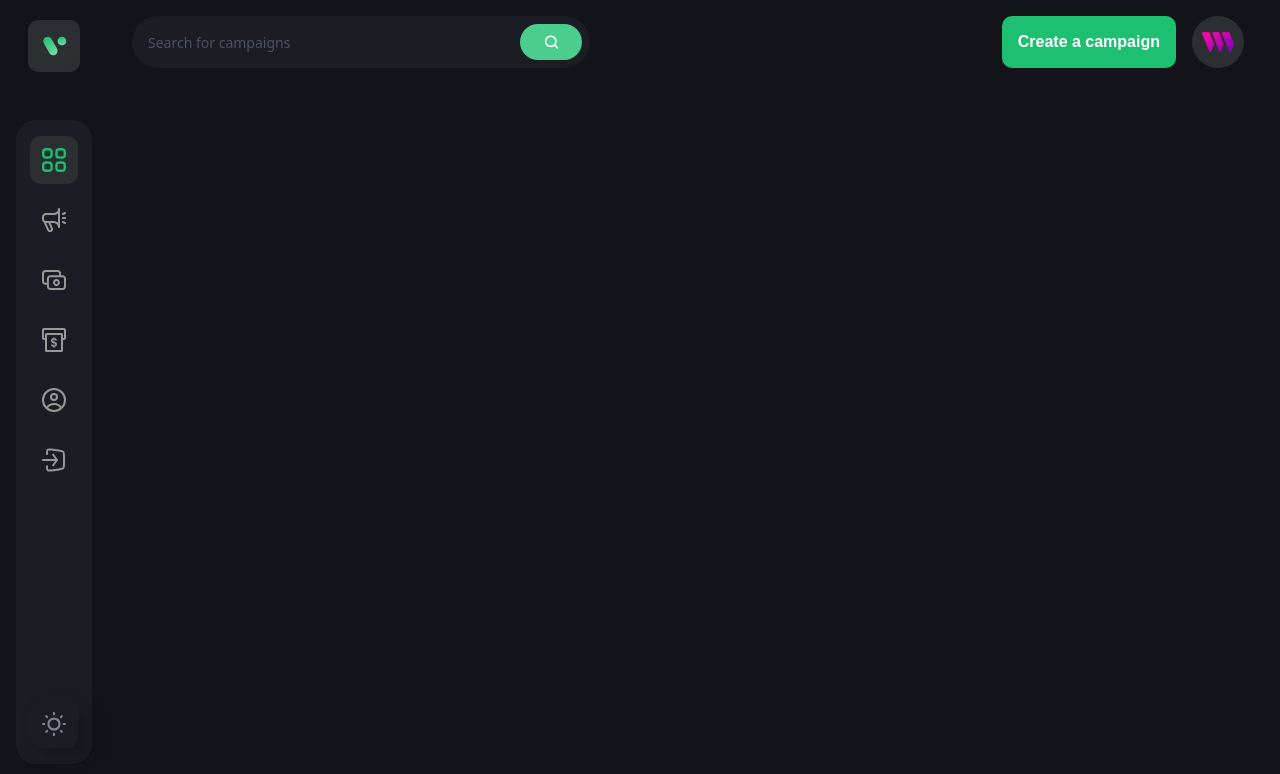
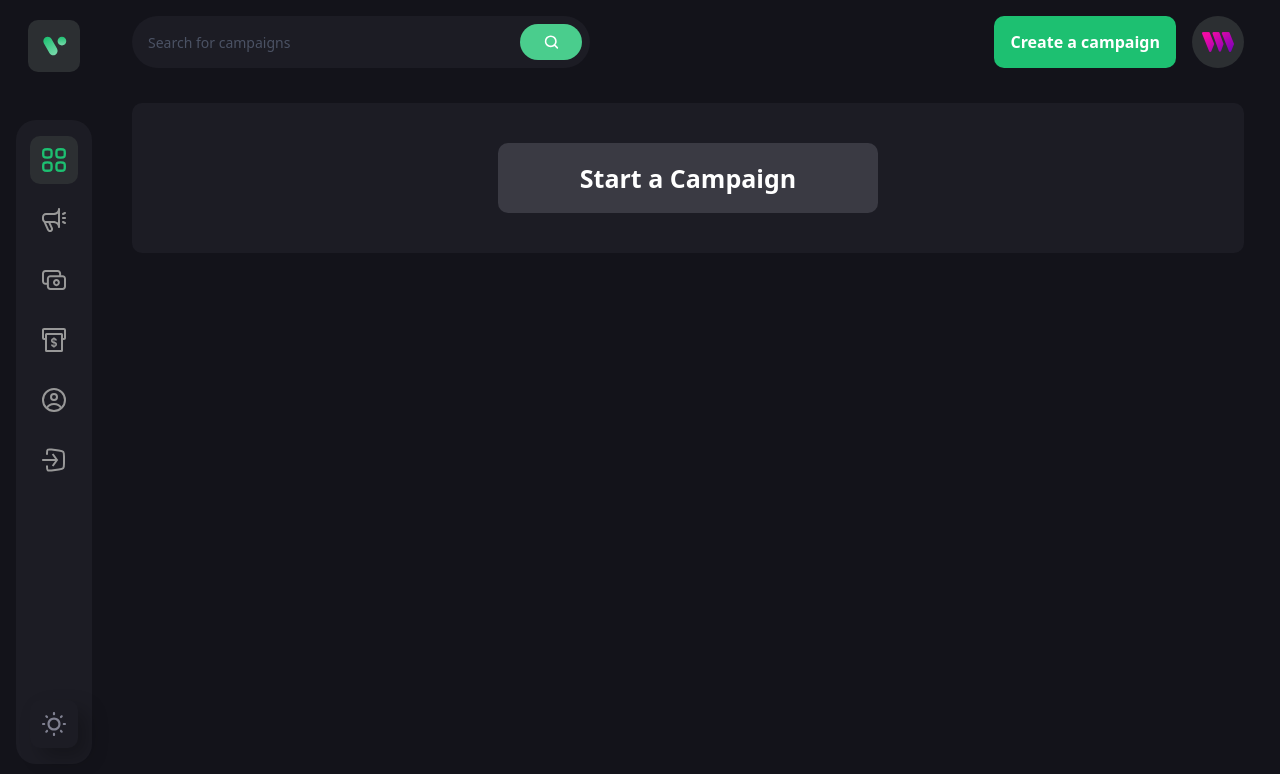
Before and after one commit to gurjeetsinghvirdee/eth-fund, a React (Vite) app in the folder client/: page /create-campaign in a window 1280 px wide. Before the commit this address had no page. Shown: the top 774 px of the page. Built offline with nearby package versions, Linux system fonts and the light colour scheme; what @thirdweb-dev/react would draw is missing.

Commit message:
added some routes, fixed typo & files imported on Create campaign component

```diff
--- a/client/src/App.jsx
+++ b/client/src/App.jsx
@@ -16,6 +16,9 @@
 
         <Routes>
           <Route path='/' element={ <Home /> } />
+          <Route path='/profile' element={ <Profile /> } />
+          <Route path='/create-campaign' element={ <CreateCampaign /> } />
+          <Route path='/campaign-details/:id' element={ <CampaignDetails /> } />
         </Routes>
       </div>
     </div>
--- a/client/src/components/CustomButton.jsx
+++ b/client/src/components/CustomButton.jsx
@@ -4,7 +4,7 @@
   return (
     <button
       type={btnType}
-      className={` font-epilouge font-semibold text-[16px] leading-[26px]
+      className={` font-epilogue font-semibold text-[16px] leading-[26px]
         text-white min-h-[52px] px-4 rounded-[10px] ${styles}`}
       onClick={handleClick}
     >
--- a/client/src/pages/CreateCampaign.jsx
+++ b/client/src/pages/CreateCampaign.jsx
@@ -1,8 +1,31 @@
-import React from 'react'
+import React, { useState } from 'react';
+import { useNavigate } from 'react-router-dom';
+import { ethers } from 'ethers';
+import { money } from '../assets';
+import { CustomButton } from '../components';
+import { checkIfImage } from '../utils';
 
 const CreateCampaign = () => {
+  const navigate = useNavigate();
+  const [isLoading, setIsLoading] = useState(false);
+  const [form, setForm] = useState({
+    name: '',
+    title: '',
+    description: '',
+    deadline: '',
+    image: ''
+  });
+
   return (
-    <div>CreateCampaign</div>
+    <div className='bg-[#1c1c24] flex justify-center items-center flex-col
+    rounded-[10px] sm:p-10 p-4'>
+      {isLoading && 'Loader...'}
+      <div className='flex justify-center items-center p-[16px] sm:min-w-[380px] bg-[#3a3a43] rounded-[10px]'>
+        <h1 className='font-epilogue font-bold sm:text-[25px]
+        text-[18px] leading-[38px] text-white'> Start a Campaign
+        </h1>
+      </div>
+    </div>
   )
 }
 
```
